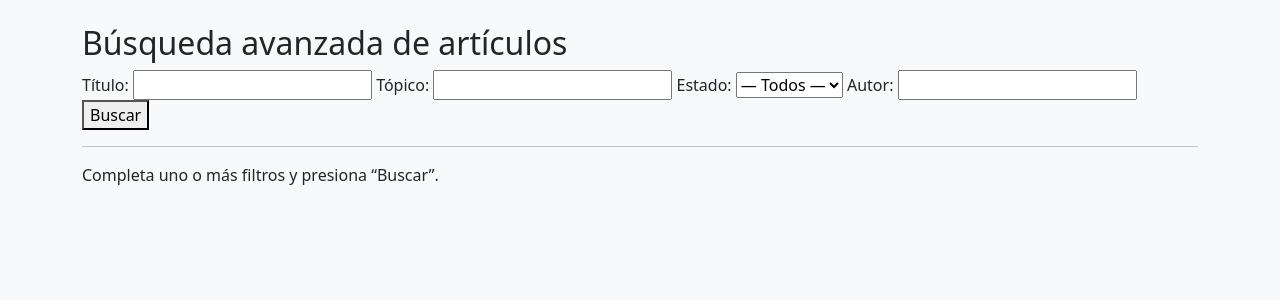
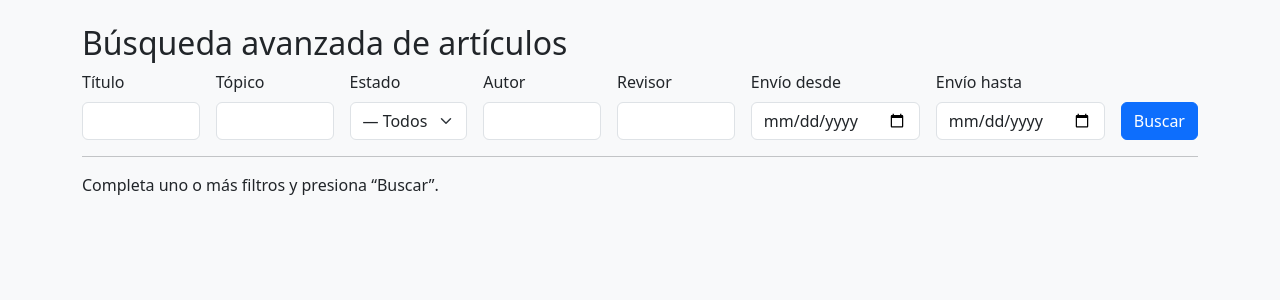
Before and after one commit to tocayo2608/gescon, a PHP site: page /busqueda.php in a window 1280 px wide. Shown: the part 63-363 px from the top of the page. Run offline with PHP 8.4, Linux system fonts and the light colour scheme; data that the repository does not hold is empty.

Commit message:
feat: filtros fecha/revisor en búsqueda + CRUD editar/eliminar revisor

```diff
--- a/src/busqueda.php
+++ b/src/busqueda.php
@@ -2,52 +2,72 @@
 require_once __DIR__ . '/middleware/auth_required.php';
 require_once __DIR__ . '/config/db.php';
 
-/* Filtros GET */
+/* ---- Filtros ---- */
 $filtros = [
-    'titulo' => trim($_GET['titulo'] ?? ''),
-    'topico' => trim($_GET['topico'] ?? ''),
-    'estado' => trim($_GET['estado'] ?? ''),
-    'autor'  => trim($_GET['autor'] ?? ''),
+    'titulo'  => trim($_GET['titulo']  ?? ''),
+    'topico'  => trim($_GET['topico']  ?? ''),
+    'estado'  => trim($_GET['estado']  ?? ''),
+    'autor'   => trim($_GET['autor']   ?? ''),
+    'revisor' => trim($_GET['revisor'] ?? ''),
+    'desde'   => trim($_GET['desde']   ?? ''),
+    'hasta'   => trim($_GET['hasta']   ?? ''),
 ];
 
-/* Obtener todos los estados disponibles */
+/* Estados para el select */
 $estados = $pdo->query("SELECT id_estado, nombre FROM Estado ORDER BY orden_visual")->fetchAll();
 
-/* Si no hay filtros definidos, no hacer la búsqueda aún */
-$hayBusqueda = $filtros['titulo'] || $filtros['topico'] || $filtros['estado'] || $filtros['autor'];
-$resultados = null;
+/* Ejecutar solo si hay al menos un filtro */
+$hayBusqueda = array_filter($filtros, fn($v) => $v !== '');
+$resultados  = null;
 
 if ($hayBusqueda) {
     $sql = "
       SELECT a.id_articulo, a.titulo, a.topicos,
-             CONCAT(u.nombre, ' <', u.email, '>') AS contacto,
+             CONCAT(u.nombre,' <',u.email,'>') AS contacto,
              e.nombre AS estado
       FROM   Articulo a
       JOIN   Usuario u ON u.id_usuario = a.autor_contacto
-      JOIN   Estado  e ON e.id_estado = a.id_estado
+      JOIN   Estado  e ON e.id_estado   = a.id_estado
       WHERE  1 = 1
     ";
-
     $params = [];
 
     if ($filtros['titulo']) {
         $sql .= " AND a.titulo LIKE :titulo";
-        $params[':titulo'] = '%' . $filtros['titulo'] . '%';
+        $params[':titulo'] = '%'.$filtros['titulo'].'%';
     }
-
     if ($filtros['topico']) {
         $sql .= " AND a.topicos LIKE :topico";
-        $params[':topico'] = '%' . $filtros['topico'] . '%';
+        $params[':topico'] = '%'.$filtros['topico'].'%';
     }
-
     if ($filtros['estado']) {
         $sql .= " AND a.id_estado = :estado";
         $params[':estado'] = $filtros['estado'];
     }
-
     if ($filtros['autor']) {
         $sql .= " AND (u.nombre LIKE :autor OR u.email LIKE :autor)";
-        $params[':autor'] = '%' . $filtros['autor'] . '%';
+        $params[':autor'] = '%'.$filtros['autor'].'%';
+    }
+    if ($filtros['desde']) {
+        $sql .= " AND a.fecha_envio >= :desde";
+        $params[':desde'] = $filtros['desde'];
+    }
+    if ($filtros['hasta']) {
+        $sql .= " AND a.fecha_envio <= :hasta";
+        $params[':hasta'] = $filtros['hasta'];
+    }
+    if ($filtros['revisor']) {
+        /* Existe reseña con ese revisor */
+        $sql .= "
+          AND EXISTS (
+            SELECT 1
+            FROM   Reseña r
+            JOIN   Usuario ur ON ur.id_usuario = r.id_revisor
+            WHERE  r.id_articulo = a.id_articulo
+              AND (ur.nombre LIKE :rev OR ur.email LIKE :rev)
+          )
+        ";
+        $params[':rev'] = '%'.$filtros['revisor'].'%';
     }
 
     $sql .= " ORDER BY a.fecha_envio DESC";
--- a/src/busqueda_view.php
+++ b/src/busqueda_view.php
@@ -1,18 +1,23 @@
 <h2>Búsqueda avanzada de artículos</h2>
 
-<form method="get" action="/gescon/src/router.php">
+<form method="get" action="/gescon/src/router.php" class="row gy-2 gx-3 align-items-center">
     <input type="hidden" name="page" value="busqueda">
 
-    <label>Título:
-        <input type="text" name="titulo" value="<?= htmlspecialchars($filtros['titulo'] ?? '') ?>">
-    </label>
+    <div class="col-md">
+        <label class="form-label">Título</label>
+        <input type="text" name="titulo" class="form-control"
+               value="<?= htmlspecialchars($filtros['titulo'] ?? '') ?>">
+    </div>
 
-    <label>Tópico:
-        <input type="text" name="topico" value="<?= htmlspecialchars($filtros['topico'] ?? '') ?>">
-    </label>
+    <div class="col-md">
+        <label class="form-label">Tópico</label>
+        <input type="text" name="topico" class="form-control"
+               value="<?= htmlspecialchars($filtros['topico'] ?? '') ?>">
+    </div>
 
-    <label>Estado:
-        <select name="estado">
+    <div class="col-md">
+        <label class="form-label">Estado</label>
+        <select name="estado" class="form-select">
             <option value="">— Todos —</option>
             <?php foreach ($estados as $e): ?>
                 <option value="<?= $e['id_estado'] ?>"
@@ -21,13 +26,35 @@
                 </option>
             <?php endforeach; ?>
         </select>
-    </label>
+    </div>
 
-    <label>Autor:
-        <input type="text" name="autor" value="<?= htmlspecialchars($filtros['autor'] ?? '') ?>">
-    </label>
+    <div class="col-md">
+        <label class="form-label">Autor</label>
+        <input type="text" name="autor" class="form-control"
+               value="<?= htmlspecialchars($filtros['autor'] ?? '') ?>">
+    </div>
 
-    <button type="submit">Buscar</button>
+    <div class="col-md">
+        <label class="form-label">Revisor</label>
+        <input type="text" name="revisor" class="form-control"
+               value="<?= htmlspecialchars($filtros['revisor'] ?? '') ?>">
+    </div>
+
+    <div class="col-md">
+        <label class="form-label">Envío desde</label>
+        <input type="date" name="desde" class="form-control"
+               value="<?= htmlspecialchars($filtros['desde'] ?? '') ?>">
+    </div>
+
+    <div class="col-md">
+        <label class="form-label">Envío hasta</label>
+        <input type="date" name="hasta" class="form-control"
+               value="<?= htmlspecialchars($filtros['hasta'] ?? '') ?>">
+    </div>
+
+    <div class="col-md-auto align-self-end">
+        <button class="btn btn-primary">Buscar</button>
+    </div>
 </form>
 
 <hr>
@@ -37,8 +64,8 @@
 <?php elseif (empty($resultados)): ?>
     <p>No se encontraron coincidencias.</p>
 <?php else: ?>
-    <table border="1" cellpadding="6">
-        <thead>
+    <table class="table table-striped table-sm">
+        <thead class="table-dark">
         <tr>
             <th>ID</th>
             <th>Título</th>
--- a/src/revisores.php
+++ b/src/revisores.php
@@ -8,7 +8,7 @@ $sql = "
          r.institucion, r.fecha_designacion
   FROM   Revisor r
   JOIN   Usuario u ON u.id_usuario = r.id_usuario
-  ORDER BY r.fecha_designacion DESC
+  ORDER BY u.nombre ASC
 ";
 
 $revisores = $pdo->query($sql)->fetchAll(PDO::FETCH_ASSOC);
--- a/src/router.php
+++ b/src/router.php
@@ -21,6 +21,10 @@ $routes = [
     'resena_entregar'      => __DIR__ . '/resena_entregar.php',
     'resena_entregar_exec' => __DIR__ . '/resena_entregar_exec.php',
     'busqueda' => __DIR__ . '/busqueda.php',
+    'revisor_editar'      => __DIR__ . '/revisor_editar.php',
+    'revisor_actualizar'  => __DIR__ . '/revisor_actualizar.php',
+    'revisor_eliminar'    => __DIR__ . '/revisor_eliminar.php',
+
 
 
 
```
Also changed, not shown: src/revisor_actualizar.php (added, +22 -0 lines), src/revisor_editar.php (added, +18 -0 lines), src/revisor_editar_view.php (added, +22 -0 lines), src/revisor_eliminar.php (added, +21 -0 lines), src/revisores_view.php (+15 -3 lines).
